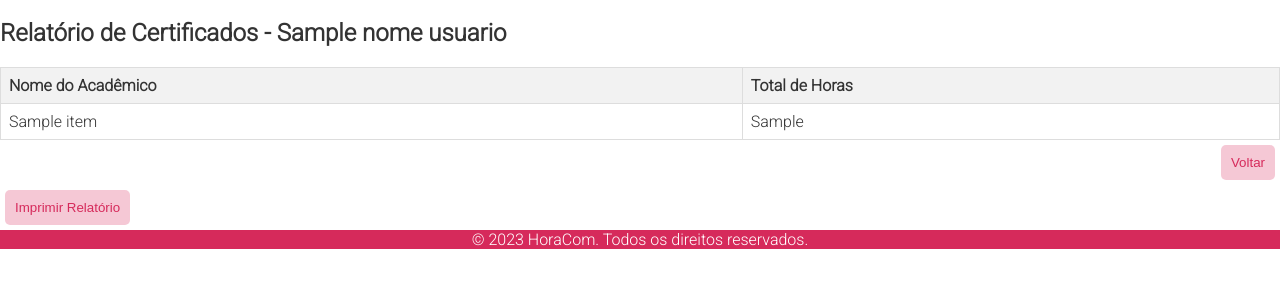
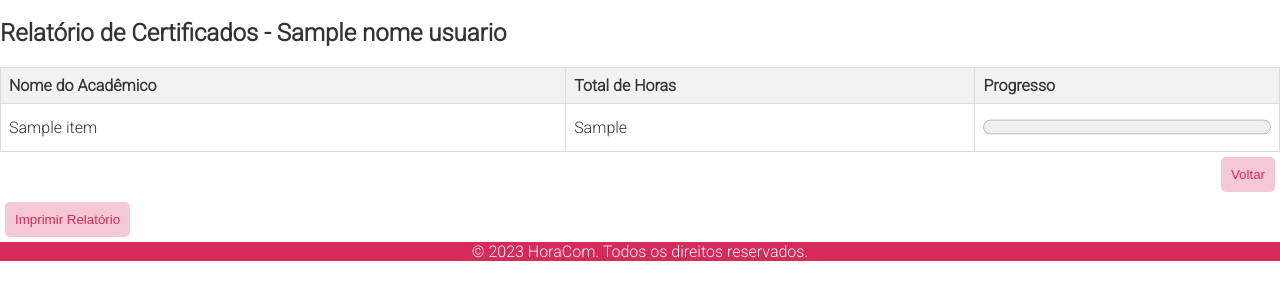
Before and after one commit to gti-ifpr/HoraCom, a Flask app: template horacomsite/templates/relatoriocoordenador.html in a window 1280 px wide. Shown: the part 63-363 px from the top of the page. Run offline with Flask 3, Linux system fonts and the light colour scheme; the template is opened without the code that fills it: most values are stand-ins (such as "Sample title", 1, 10 or a date in 2020).

Commit message:
Update relatoriocoordenador.html

```diff
--- a/horacomsite/templates/relatoriocoordenador.html
+++ b/horacomsite/templates/relatoriocoordenador.html
@@ -25,6 +25,7 @@
     <tr>
         <th>Nome do Acadêmico</th>
         <th>Total de Horas</th>
+        <th>Progresso</th>
     </tr>
     </thead>
     <tbody>
@@ -32,6 +33,20 @@
         <tr>
             <td>{{ item.nome_usuario }}</td>
             <td>{{ item.soma_horas }}</td>
+            <td>
+                <div style="position: relative;">
+                    <progress value="{{ item.soma_horas }}" max="240" style="width: 100%; height: 30px;"></progress>
+                    <span style="position: absolute; top: 50%; left: 50%; transform: translate(-50%, -50%);">
+                        {% if item.soma_horas <= 100 %}
+                            <span style="color: red;"></span>
+                        {% elif item.soma_horas <= 239 %}
+                            <span style="color: yellow;"></span>
+                        {% else %}
+                            <span style="color: green;"></span>
+                        {% endif %}
+                    </span>
+                </div>
+            </td>
         </tr>
     {% endfor %}
     </tbody>
```
